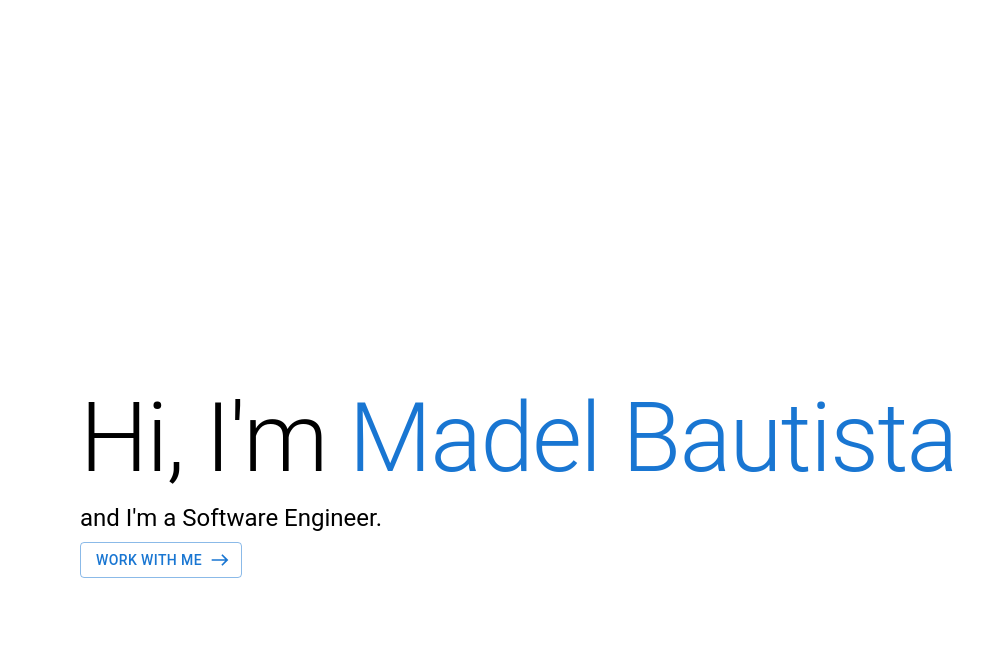
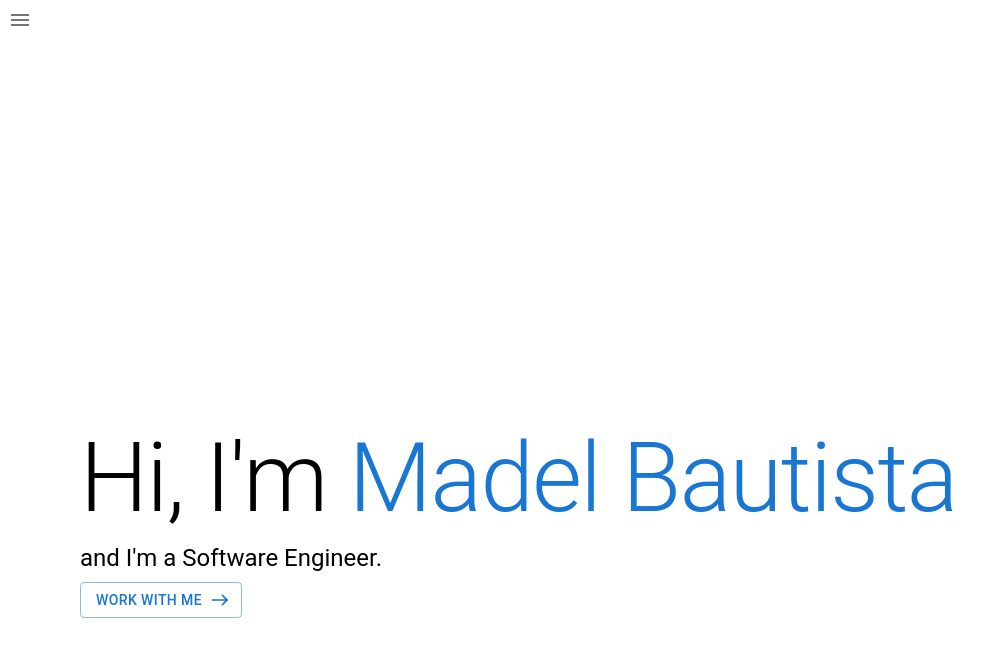
Before and after one commit to madelio/personal-site, a React (Create React App) app: page / in a window 1280 px wide. Shown: the top 656 px of the page, without its empty margins (0-1005 px from the left). Built offline with nearby package versions, Linux system fonts and the light colour scheme.

Commit message:
added a nav menu

```diff
--- a/src/App.js
+++ b/src/App.js
@@ -1,11 +1,14 @@
 import Box from '@mui/material/Box';
-import { LandingPage } from './Components/LandingPage';
+import NavDrawer from './Components/NavDrawer';
+import LandingPage from './Components/LandingPage';
 
 function App() {
   return (
-    <Box className="App" sx={{p: '5rem'}}>
-      <LandingPage/>
-    </Box>
+    <NavDrawer>
+      <Box className="App" sx={{p: '5rem'}}>
+        <LandingPage/>
+      </Box>
+    </NavDrawer>
   );
 }
 
--- a/src/Components/LandingPage.jsx
+++ b/src/Components/LandingPage.jsx
@@ -6,7 +6,7 @@ import Stack from "@mui/material/Stack";
 import Typography from "@mui/material/Typography";
 import { useTheme } from '@mui/material/styles';
 
-export const LandingPage = () => {
+const LandingPage = () => {
     const theme = useTheme();
     return (
     <Stack alignItems='flex-start' spacing={1} justifyContent="center" height="100vh">
@@ -17,3 +17,4 @@ export const LandingPage = () => {
 );
 
 }
+export default LandingPage;
--- /dev/null
+++ b/src/Components/NavDrawer.jsx
@@ -0,0 +1,28 @@
+import { useState } from 'react';
+import Box from '@mui/material/Box';
+import Drawer from '@mui/material/Drawer';
+import IconButton from '@mui/material/IconButton';
+import MenuIcon from '@mui/icons-material/Menu';
+
+const NavDrawer = ({ children }) => {
+    const [open, setOpen] = useState(false);
+
+    return (
+        <>
+            <IconButton
+                onClick={() => setOpen(true)}
+            >
+                <MenuIcon/>
+            </IconButton>
+            <Drawer
+                open={open}
+                onClose={() => setOpen(false)}
+            >
+                <Box>Hello</Box>
+            </Drawer>
+            {children}
+        </>
+    )
+};
+
+export default NavDrawer;
```
